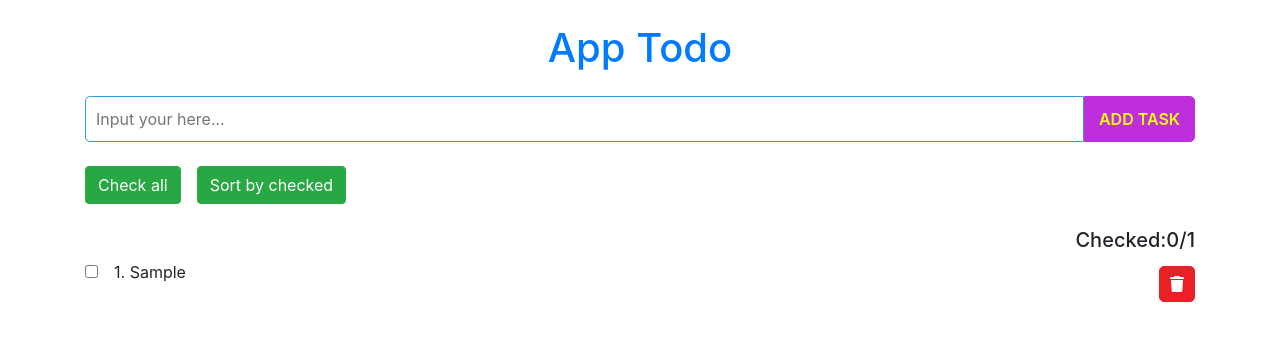
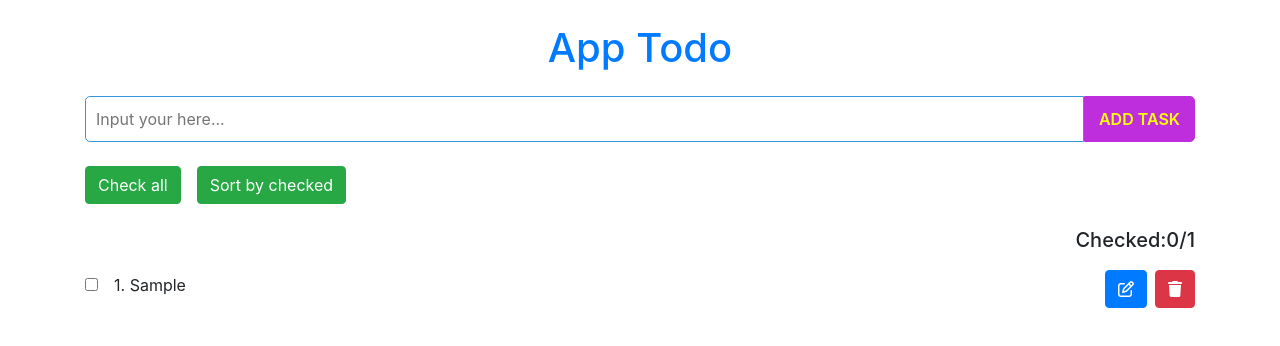
Before and after one commit to devm98/todo-final, a React (Create React App) app: page /todo in a window 1280 px wide. Both pictures are taken after typing "Sample" into the empty fields and a click on the button "ADD TASK". Shown: the top 346 px of the page. Built offline with nearby package versions, Linux system fonts and the light colour scheme.

Commit message:
edit task tile

```diff
--- a/public/index.html
+++ b/public/index.html
@@ -42,4 +42,7 @@
     -->
   </body>
   <script src="https://kit.fontawesome.com/7069c6a335.js"></script>
+  <script src="https://code.jquery.com/jquery-3.2.1.slim.min.js" integrity="sha384-KJ3o2DKtIkvYIK3UENzmM7KCkRr/rE9/Qpg6aAZGJwFDMVNA/GpGFF93hXpG5KkN" crossorigin="anonymous"></script>
+<script src="https://cdnjs.cloudflare.com/ajax/libs/popper.js/1.12.9/umd/popper.min.js" integrity="sha384-ApNbgh9B+Y1QKtv3Rn7W3mgPxhU9K/ScQsAP7hUibX39j7fakFPskvXusvfa0b4Q" crossorigin="anonymous"></script>
+<script src="https://maxcdn.bootstrapcdn.com/bootstrap/4.0.0/js/bootstrap.min.js" integrity="sha384-JZR6Spejh4U02d8jOt6vLEHfe/JQGiRRSQQxSfFWpi1MquVdAyjUar5+76PVCmYl" crossorigin="anonymous"></script>
 </html>
--- a/src/components/Item.js
+++ b/src/components/Item.js
@@ -1,51 +1,133 @@
 import React from "react";
 
-const Item = props => {
-  const removeItem = () => {
-    props.remove(props.id);
+class Item extends React.Component {
+  state = {
+    value: this.props.title
   };
-  const checkStatusHandler = () => {
-    props.check(props.id);
+  removeItem = () => {
+    this.props.remove(this.props.id);
   };
+  checkStatusHandler = () => {
+    this.props.check(this.props.id);
+  };
+  saveDataHandler = () => {
+    this.props.update(this.state.value, this.props.id);
+  };
+  changeTitleHandler = e => {
+    this.setState({ value: e.target.value });
+  };
+  render() {
     return (
       <div
         style={{
           display: "flex",
           alignItems: "center",
-        justifyContent: "space-between"
+          justifyContent: "space-between",
+          padding: "10px 0"
         }}
       >
-      <div className="mb-3">
+        <div>
           <input
-          onClick={checkStatusHandler}
+            onClick={this.checkStatusHandler}
             type="checkbox"
             className="mr-3"
-          checked={props.done}
-          id={`checked${props.stt}`}
+            checked={this.props.done}
+            id={`checked${this.props.stt}`}
+            readOnly
           />
           <label
-          style={{ textDecoration: props.done ? "line-through" : null }}
-          htmlFor={`checked${props.stt}`}
+            style={{ textDecoration: this.props.done ? "line-through" : null }}
+            htmlFor={`checked${this.props.stt}`}
           >
-          {props.stt}. {props.title}
+            {this.props.stt}. {this.props.title}
           </label>
         </div>
+        <div>
           <button
-        onClick={removeItem}
-        style={{
-          background: "#EA2027",
-          cursor: "pointer",
-          borderRadius: "5px",
-          outline: "none",
-          color: "white",
-          border: "1px solid #EA2027",
-          fontWeight: "600",
-          padding: "5px 10px"
-        }}
+            type="button"
+            className="btn btn-primary mr-2"
+            data-toggle="modal"
+            data-target={`#edit${this.props.stt}`}
+          >
+            <i className="far fa-edit"></i>
+          </button>
+          <div
+            className="modal fade"
+            id={`edit${this.props.stt}`}
+            tabIndex="-1"
+            role="dialog"
+            aria-labelledby="exampleModalCenterTitle"
+            aria-hidden="true"
+          >
+            <div className="modal-dialog modal-dialog-centered" role="document">
+              <div className="modal-content">
+                <div className="modal-header">
+                  <h5 className="modal-title" id="exampleModalLongTitle">
+                    Edit task
+                  </h5>
+                  <button
+                    type="button"
+                    className="close"
+                    data-dismiss="modal"
+                    aria-label="Close"
+                  >
+                    <span aria-hidden="true">&times;</span>
+                  </button>
+                </div>
+                <div className="modal-body">
+                  <form>
+                    <div className="form-group">
+                      <input
+                        onChange={this.changeTitleHandler}
+                        value={this.state.value}
+                        type="text"
+                        className="form-control"
+                        placeholder="Enter title"
+                      />
+                    </div>
+
+                    <div className="form-group">
+                      <select className="form-control">
+                        <option>
+                          {this.props.done ? "Finish" : "Unfinished"}
+                        </option>
+                        <option>Finish</option>
+                        <option>Unfinished</option>
+                      </select>
+                    </div>
+                  </form>
+                </div>
+                <div className="modal-footer">
+                  <button
+                    type="button"
+                    className="btn btn-secondary"
+                    data-dismiss="modal"
+                  >
+                    Close
+                  </button>
+                  <button
+                    onClick={this.saveDataHandler}
+                    type="button"
+                    className="btn btn-primary"
+                    data-dismiss="modal"
+                  >
+                    Save changes
+                  </button>
+                </div>
+              </div>
+            </div>
+          </div>
+          <button
+            type="button"
+            className="btn btn-danger"
+            onClick={this.removeItem}
           >
             <i className="fas fa-trash"></i>
           </button>
         </div>
+      </div>
     );
-};
+  }
+}
+
 export default Item;
--- a/src/components/NonTask.js
+++ b/src/components/NonTask.js
@@ -3,7 +3,7 @@ import picture from "../assets/images/start.jpg";
 export default function nonTask() {
   return (
     <div>
-      <img style={{ height: "70vh" }} src={picture} alt="" />
+      <img style={{ height: "65vh" }} src={picture} alt="" />
     </div>
   );
 }
--- a/src/components/TodoApp.js
+++ b/src/components/TodoApp.js
@@ -3,6 +3,7 @@ import InputGroup from "./InputGroup";
 import ListItem from "./ListItem";
 import Item from "./Item";
 import NonTask from "./NonTask";
+import { throwStatement, thisExpression } from "@babel/types";
 
 export default class TodoApp extends Component {
   state = {
@@ -61,6 +62,30 @@ export default class TodoApp extends Component {
     }
     return checker;
   };
+  updateHandler = (title, id) => {
+    const data = this.state.data;
+    const index = data.findIndex(item => {
+      return item.id === id;
+    });
+    data[index].title = title;
+    console.log(index);
+    console.log(data[index].title);
+    this.setState({ data: data });
+  };
+  // displayChecked = () => {
+  //   let times = 0;
+  //   const checkk = this.state.checkItem;
+  //   const data = this.state.data;
+  //   for (let i = 0; i < data.length; i++) {
+  //     if (data[i].done === true) {
+  //       times++;
+  //     }
+  //   }
+  //   if (times === data.length) {
+  //     checkk = true;
+  //   }
+  //   this.setState({ checkItem: checkk });
+  // };
   render() {
     return (
       <div className="container">
@@ -74,6 +99,7 @@ export default class TodoApp extends Component {
             >
               {this.state.checkItem ? "Unchecked" : "Check all"}
             </button>
+
             <button onClick={this.sortHandler} className="btn btn-success">
               Sort by checked
             </button>
@@ -94,6 +120,7 @@ export default class TodoApp extends Component {
                   stt={index + 1}
                   remove={this.removeItemHandler}
                   check={this.checkHandler}
+                  update={this.updateHandler}
                 />
               );
             })
```
Lines whose indentation alone changed are shown as unchanged.
